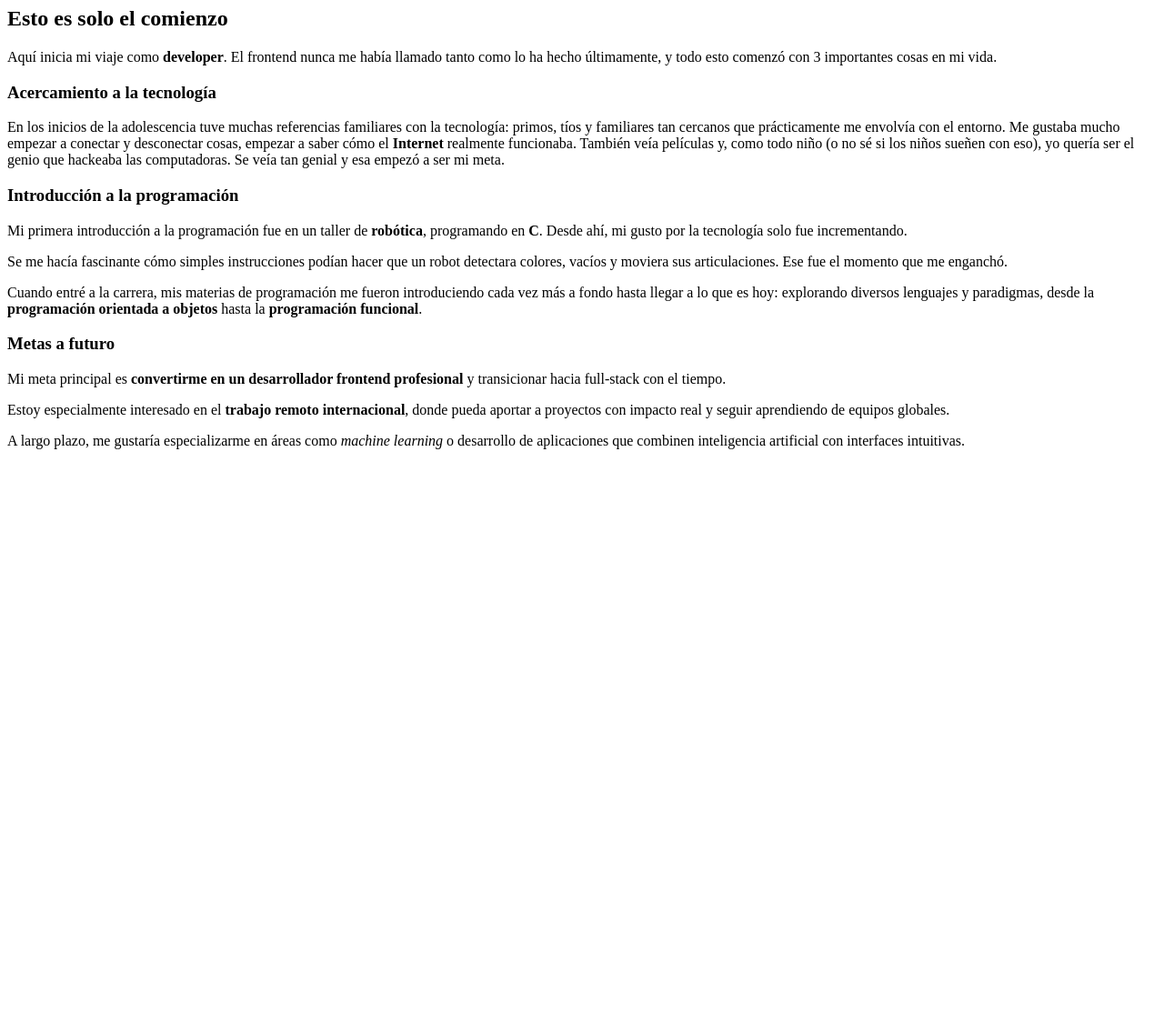
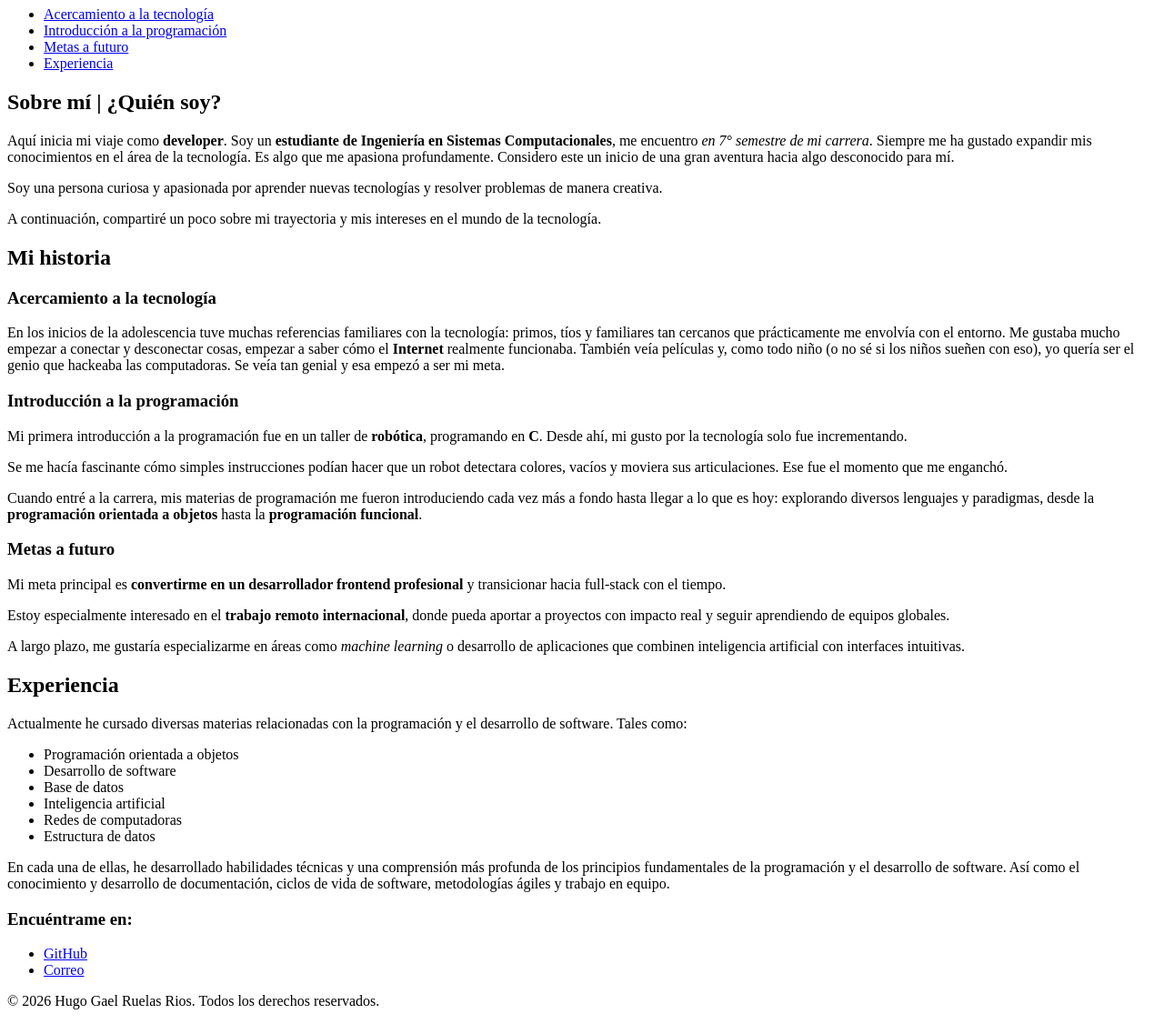
Before and after one commit to TheTejas22/portafolio, a plain HTML site: page about-me/index.html in a window 1280 px wide. Shown: the part 73-1199 px from the top of the page at 91% size. Before the commit the page ends 800 px from the top, so only its background shows below. Drawn offline with Linux system fonts and the light colour scheme.

Commit message:
HTML terminado, estructura y gerarquia limpia

```diff
--- a/about-me/index.html
+++ b/about-me/index.html
@@ -9,17 +9,37 @@
         <title>Sobre mí | Hugo Gael</title>
     </head>
     <body>
-        <h1>Este soy yo</h1>
-        <h2>Esto es solo el comienzo</h2>
+        <header>
+            <h1>Más allá del currículum</h1>
+            <nav>
+                <ul>
+                    <li><a href="#acercamiento-tecnologia">Acercamiento a la tecnología</a></li>
+                    <li><a href="#introduccion-programacion">Introducción a la programación</a></li>
+                    <li><a href="#metas-futuro">Metas a futuro</a></li>
+                    <li><a href="#experiencia">Experiencia</a></li>
+                </ul>
+            </nav>
+        </header>
 
-        <p>Aquí inicia mi viaje como <strong>developer</strong>. El frontend nunca me había llamado tanto como lo ha hecho últimamente, y todo esto comenzó con 3 importantes cosas en mi vida.</p>
+        <main>
+        <article id="presentacion">
+        <h2>Sobre mí | ¿Quién soy?</h2>
+        <p>Aquí inicia mi viaje como <strong>developer</strong>. Soy un <strong>estudiante de Ingeniería en Sistemas Computacionales</strong>, me encuentro <em>en 7° semestre de mi carrera</em>. Siempre me ha gustado expandir mis
+            conocimientos en el área de la tecnología. Es algo que me apasiona profundamente. Considero este un inicio de una gran aventura hacia algo desconocido para mí.</p>
+        <p>Soy una persona curiosa y apasionada por aprender nuevas tecnologías y resolver problemas de manera creativa. </p>
+        <p>A continuación, compartiré un poco sobre mi trayectoria y mis intereses en el mundo de la tecnología.</p>
+        </article>
 
-        <section>
+       <article id="historia">
+        <h2>Mi historia</h2>
+        <section id="acercamiento-tecnologia">
             <h3>Acercamiento a la tecnología</h3>
-            <p>En los inicios de la adolescencia tuve muchas referencias familiares con la tecnología: primos, tíos y familiares tan cercanos que prácticamente me envolvía con el entorno. Me gustaba mucho empezar a conectar y desconectar cosas, empezar a saber cómo el <strong>Internet</strong> realmente funcionaba. También veía películas y, como todo niño (o no sé si los niños sueñen con eso), yo quería ser el genio que hackeaba las computadoras. Se veía tan genial y esa empezó a ser mi meta.</p>
+            <p>En los inicios de la adolescencia tuve muchas referencias familiares con la tecnología: primos, tíos y familiares tan cercanos que prácticamente me envolvía con el entorno.
+             Me gustaba mucho empezar a conectar y desconectar cosas, empezar a saber cómo el <strong>Internet</strong> realmente funcionaba. También veía películas y, como todo niño (o no
+              sé si los niños sueñen con eso), yo quería ser el genio que hackeaba las computadoras. Se veía tan genial y esa empezó a ser mi meta.</p>
         </section>
 
-        <section>
+        <section id="introduccion-programacion">
             <h3>Introducción a la programación</h3>
 
             <p>Mi primera introducción a la programación fue en un taller de <strong>robótica</strong>, programando en <strong>C</strong>. Desde ahí, mi gusto por la tecnología solo fue incrementando.</p>
@@ -29,7 +49,7 @@
             <p>Cuando entré a la carrera, mis materias de programación me fueron introduciendo cada vez más a fondo hasta llegar a lo que es hoy: explorando diversos lenguajes y paradigmas, desde la <strong>programación orientada a objetos</strong> hasta la <strong>programación funcional</strong>.</p>
         </section>
 
-        <section>
+        <section id="metas-futuro">
             <h3>Metas a futuro</h3>
 
             <p>Mi meta principal es <strong>convertirme en un desarrollador frontend profesional</strong> y transicionar hacia full-stack con el tiempo.</p>
@@ -38,5 +58,35 @@
 
             <p>A largo plazo, me gustaría especializarme en áreas como <em>machine learning</em> o desarrollo de aplicaciones que combinen inteligencia artificial con interfaces intuitivas.</p>
         </section>
+        </article>
+        <section id="experiencia">
+            <h2>Experiencia</h2>
+            <p>Actualmente he cursado diversas materias relacionadas con la programación y el desarrollo de software. Tales como:</p>
+            <ul>
+                <li>Programación orientada a objetos</li>
+                <li>Desarrollo de software</li>
+                <li>Base de datos</li>
+                <li>Inteligencia artificial</li>
+                <li>Redes de computadoras</li>
+                <li>Estructura de datos</li>
+            </ul>
+            <p>En cada una de ellas, he desarrollado habilidades técnicas y una comprensión más profunda de los principios fundamentales de la programación y el desarrollo de software.
+                Así como el conocimiento y desarrollo de documentación, ciclos de vida de software, metodologías ágiles y trabajo en equipo.
+
+            </p>
+        </section>
+
+
+        </main>
+        <footer>
+            <nav>
+                <h3>Encuéntrame en:</h3>
+                <ul>
+                    <li><a href="https://github.com/TheTejas22" target="_blank" rel="noopener noreferrer">GitHub</a></li>
+                    <li><a href="mailto:kikisgael92@gmail.com">Correo</a></li>
+                </ul>
+            </nav>
+            <p>© 2026 Hugo Gael Ruelas Rios. Todos los derechos reservados.</p>
+        </footer>
     </body>
 </html>
```
